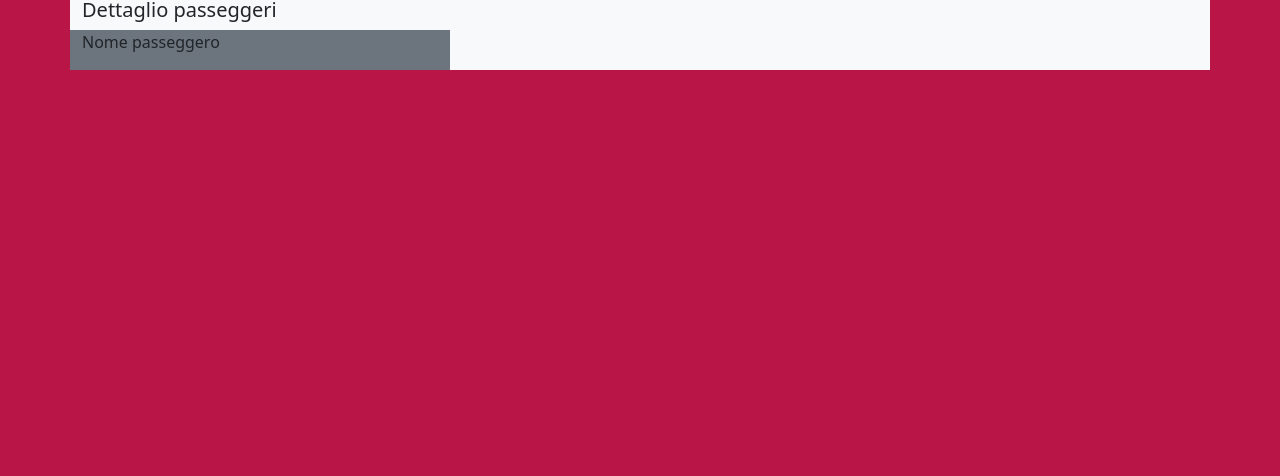
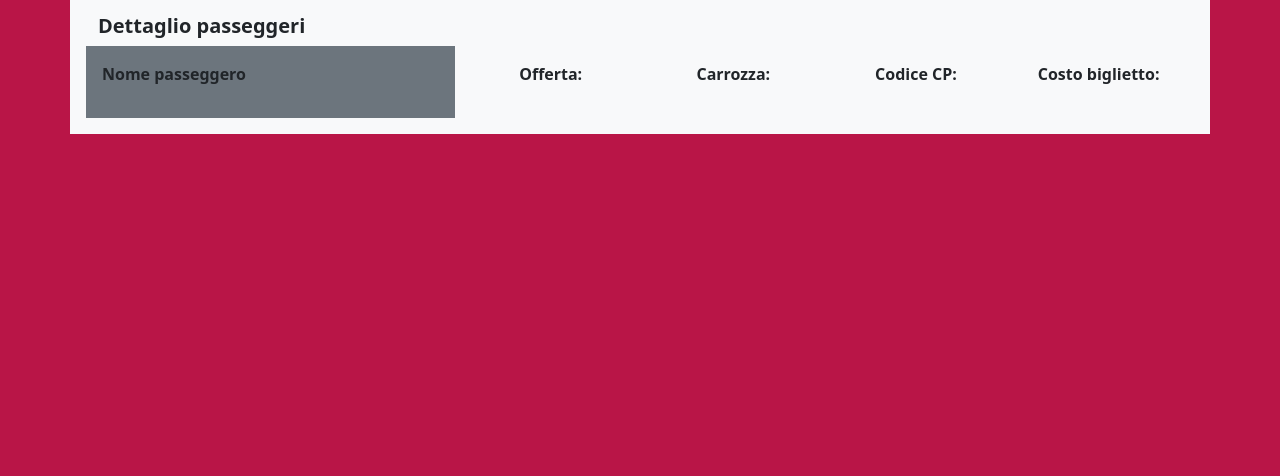
Before and after one commit to severogianluca/js-biglietto-treno-form, a plain HTML site: page index.html in a window 1280 px wide. Shown: the part 324-800 px from the top of the page. Drawn offline with nearby package versions, Linux system fonts and the light colour scheme.

Commit message:
Feat: create struttura del biglietto

```diff
--- a/index.html
+++ b/index.html
@@ -54,20 +54,41 @@
 
         <!-- CONTAINER PER LA VISUALIZZAZIONE DEL BIGLIETTO -->
         <div class="container ticket-container" id="biglietto">
-            <h2> Il tuo biglietto</h2>
-            <div class="row bg-light d-flex">
-                <h5>Dettaglio passeggeri</h5>
-                <div class="col-4 bg-secondary">
-                    <p>Nome passeggero</p>
-                    <div class="" id="name-biglietto"></div>
+            <h2>Il tuo biglietto</h2>
+            <div class="row bg-light p-3">
+                <h5><strong>Dettaglio passeggeri</strong></h5>
+
+                <!-- Colonna 1: Nome passeggero -->
+                <div class="col-4 bg-secondary p-3">
+                    <p><strong>Nome passeggero</strong></p>
+                    <div id="name-biglietto" class="bold"></div>
                 </div>
-                <div class="col-8"></div>
 
-                <div class="" id="prezzo-biglietto"></div>
-                <div class="" id="eta-biglietto"></div>
-
+                <!-- Colonna 2: Dettagli viaggio -->
+                <div class="col-8 p-3">
+                    <div class="row">
+                        <div class="col-3 text-center">
+                            <p><strong>Offerta:</strong></p>
+                            <div id="offerta-biglietto"></div>
+                        </div>
+                        <div class="col-3 text-center">
+                            <p><strong>Carrozza:</strong></p>
+                            <div id="carrozza-biglietto"></div>
+                        </div>
+                        <div class="col-3 text-center">
+                            <p><strong>Codice CP:</strong></p>
+                            <div id="codice-biglietto"></div>
+                        </div>
+                        <div class="col-3 text-center">
+                            <p><strong>Costo biglietto:</strong></p>
+                            <div id="prezzo-biglietto"></div>
+                        </div>
+                    </div>
+                </div>
             </div>
         </div>
+
+
     </main>
 
 
```
